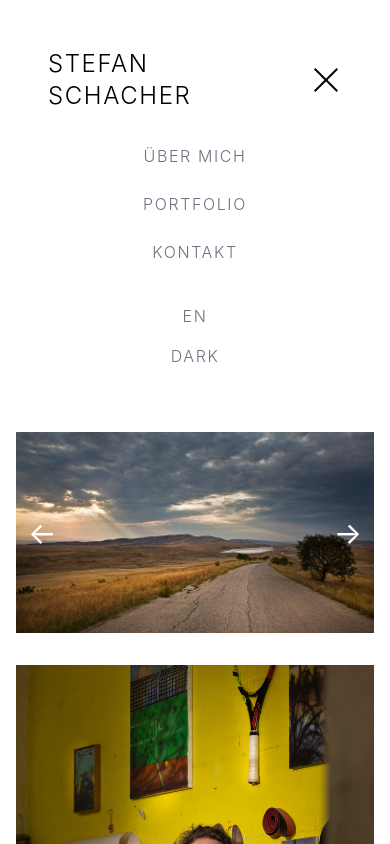
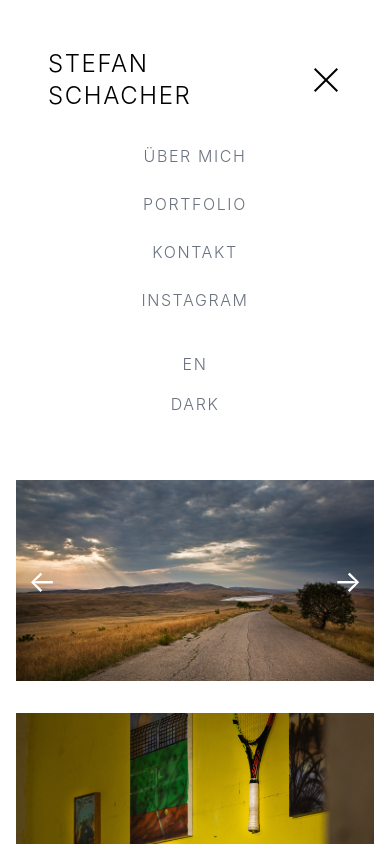
Before and after one commit to imkehoegden/stefan-schacher, a React (Vite) app in the folder website-stefan-schacher/: page / in a window 390 px wide. Both pictures are taken after a click on the button 326 px from the left and 80 px from the top of the page. Shown: the top 844 px of the page. Built offline with nearby package versions, Linux system fonts and the light colour scheme.

Commit message:
fix: header mobile completed

```diff
--- a/website-stefan-schacher/src/components/Header.jsx
+++ b/website-stefan-schacher/src/components/Header.jsx
@@ -131,6 +131,14 @@
           >
             {language === "de" ? "KONTAKT" : "CONTACT"}
           </NavLink>
+          <a
+            href="https://www.instagram.com/stefanschacher/"
+            target="_blank"
+            rel="noopener noreferrer"
+            className="nav-link font-light tracking-widest"
+          >
+            INSTAGRAM
+          </a>
 
           <div className="flex flex-col gap-4 mt-4">
             <button
```
Also changed, not shown: website-stefan-schacher/src/contexts/LanguageContext.jsx (+0 -8 lines).
